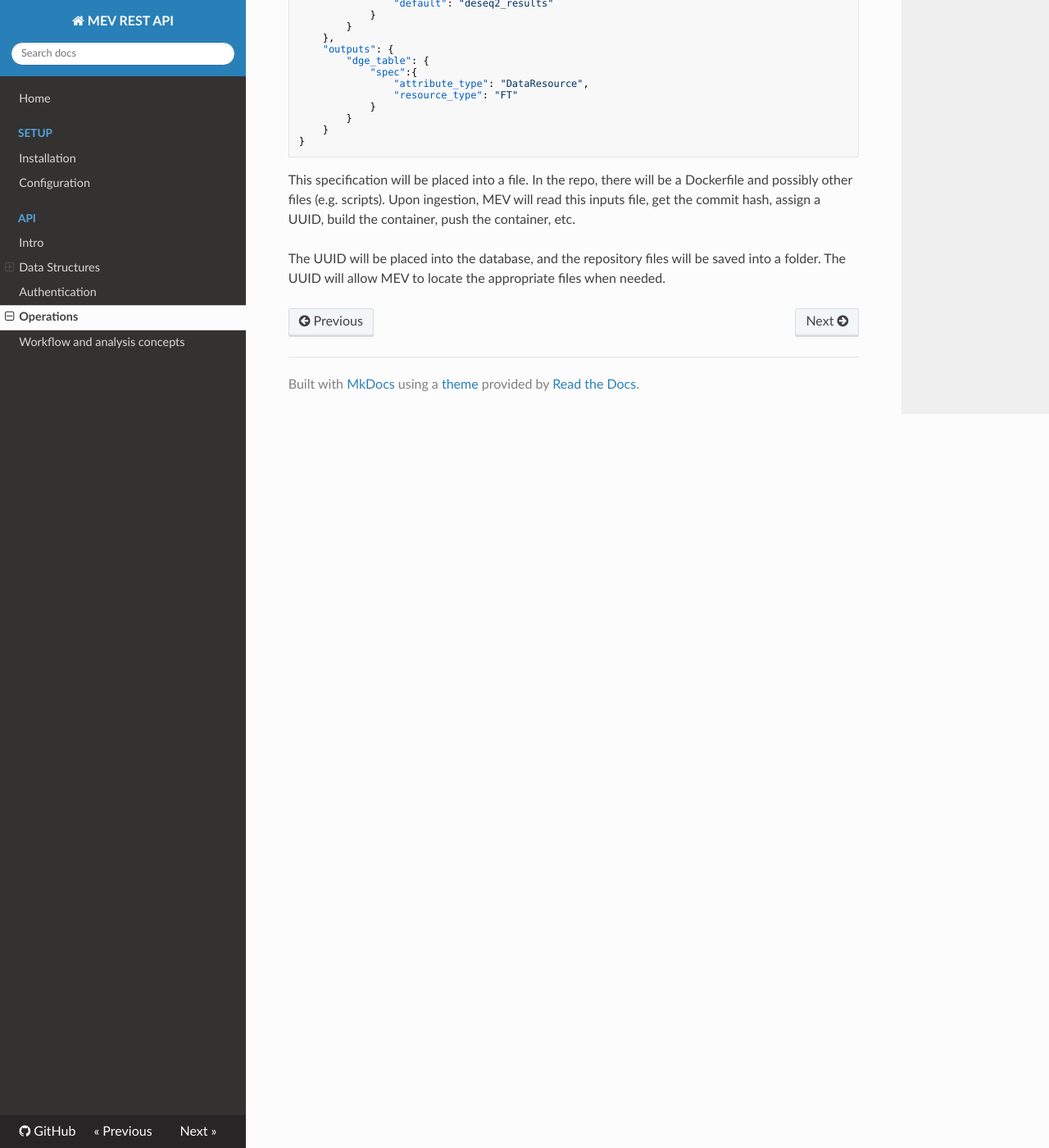
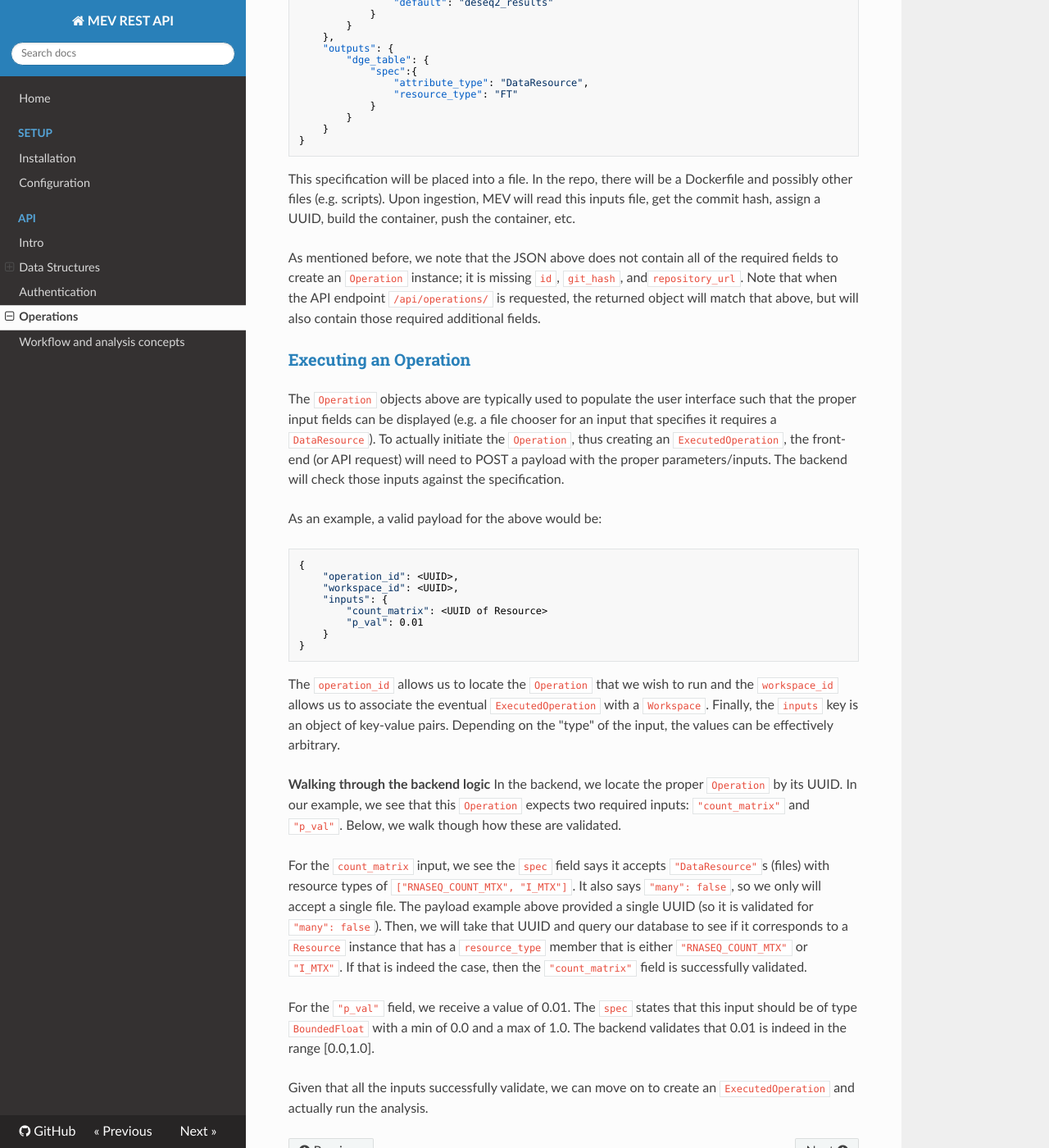
Before and after one commit to web-mev/mev-backend, an MkDocs documentation site: the page built from mev/api/docs/docs/operations.md, in a window 1280 px wide and 1400 px high, scrolled down 4077 px. Shown: the whole window at 82% size. Built offline with MkDocs 1.6.1, drawn with Linux system fonts in a browser that asks for light colours; nearby versions of some CDN libraries; some of the changed text lies outside the part shown.

Commit message:
Updating docs for operations

````diff
--- a/mev/api/docs/docs/operations.md
+++ b/mev/api/docs/docs/operations.md
@@ -103,7 +103,7 @@ The `spec` key addresses a child class of `InputSpec` whose behavior is specific
 
 For this, consider a differential expression analysis (e.g. like DESeq2). In this simplified analysis, we will take a count matrix, a p-value (for filtering significance based on some hypothesis test), and an output file name. For outputs, we have a single file which has the results of the differential expression testing on each gene.  Since each row concerns a gene (and the columns give information about that gene), the output file is a "feature table" in our nomenclature.
 
-Thus, the `Operation` object could look like:
+Thus, the file which defines this analysis would look like:
 
 ```
 {
@@ -153,4 +153,31 @@ Thus, the `Operation` object could look like:
 ```
 This specification will be placed into a file. In the repo, there will be a Dockerfile and possibly other files (e.g. scripts). Upon ingestion, MEV will read this inputs file, get the commit hash, assign a UUID, build the container, push the container, etc.
 
-The UUID will be placed into the database, and the repository files will be saved into a folder. The UUID will allow MEV to locate the appropriate files when needed.
+As mentioned before, we note that the JSON above does not contain all of the required fields to create an `Operation` instance; it is missing `id`, `git_hash`, and`repository_url`. Note that when the API endpoint `/api/operations/` is requested, the returned object will match that above, but will also contain those required additional fields.
+
+### Executing an Operation
+
+The `Operation` objects above are typically used to populate the user interface such that the proper input fields can be displayed (e.g. a file chooser for an input that specifies it requires a `DataResource`). To actually initiate the `Operation`, thus creating an `ExecutedOperation`, the front-end (or API request) will need to POST a payload with the proper parameters/inputs. The backend will check those inputs against the specification.
+
+As an example, a valid payload for the above would be:
+```
+{
+    "operation_id": <UUID>,
+    "workspace_id": <UUID>,
+    "inputs": {
+        "count_matrix": <UUID of Resource>
+        "p_val": 0.01
+    }
+}
+```
+
+The `operation_id` allows us to locate the `Operation` that we wish to run and the `workspace_id` allows us to associate the eventual `ExecutedOperation` with a `Workspace`. Finally, the `inputs` key is an object of key-value pairs. Depending on the "type" of the input, the values can be effectively arbitrary.
+
+**Walking through the backend logic**
+In the backend, we locate the proper `Operation` by its UUID. In our example, we see that this `Operation` expects two required inputs: `"count_matrix"` and `"p_val"`. Below, we walk though how these are validated.
+
+For the `count_matrix` input, we see the `spec` field says it accepts `"DataResource"`s (files) with resource types of `["RNASEQ_COUNT_MTX", "I_MTX"]`. It also says `"many": false`, so we only will accept a single file. The payload example above provided a single UUID (so it is validated for `"many": false`). Then, we will take that UUID and query our database to see if it corresponds to a `Resource` instance that has a `resource_type` member that is either `"RNASEQ_COUNT_MTX"` or `"I_MTX"`. If that is indeed the case, then the `"count_matrix"` field is successfully validated.
+
+For the `"p_val"` field, we receive a value of 0.01. The `spec` states that this input should be of type `BoundedFloat` with a min of 0.0 and a max of 1.0. The backend validates that 0.01 is indeed in the range [0.0,1.0].
+
+Given that all the inputs successfully validate, we can move on to create an `ExecutedOperation` and actually run the analysis.
````
